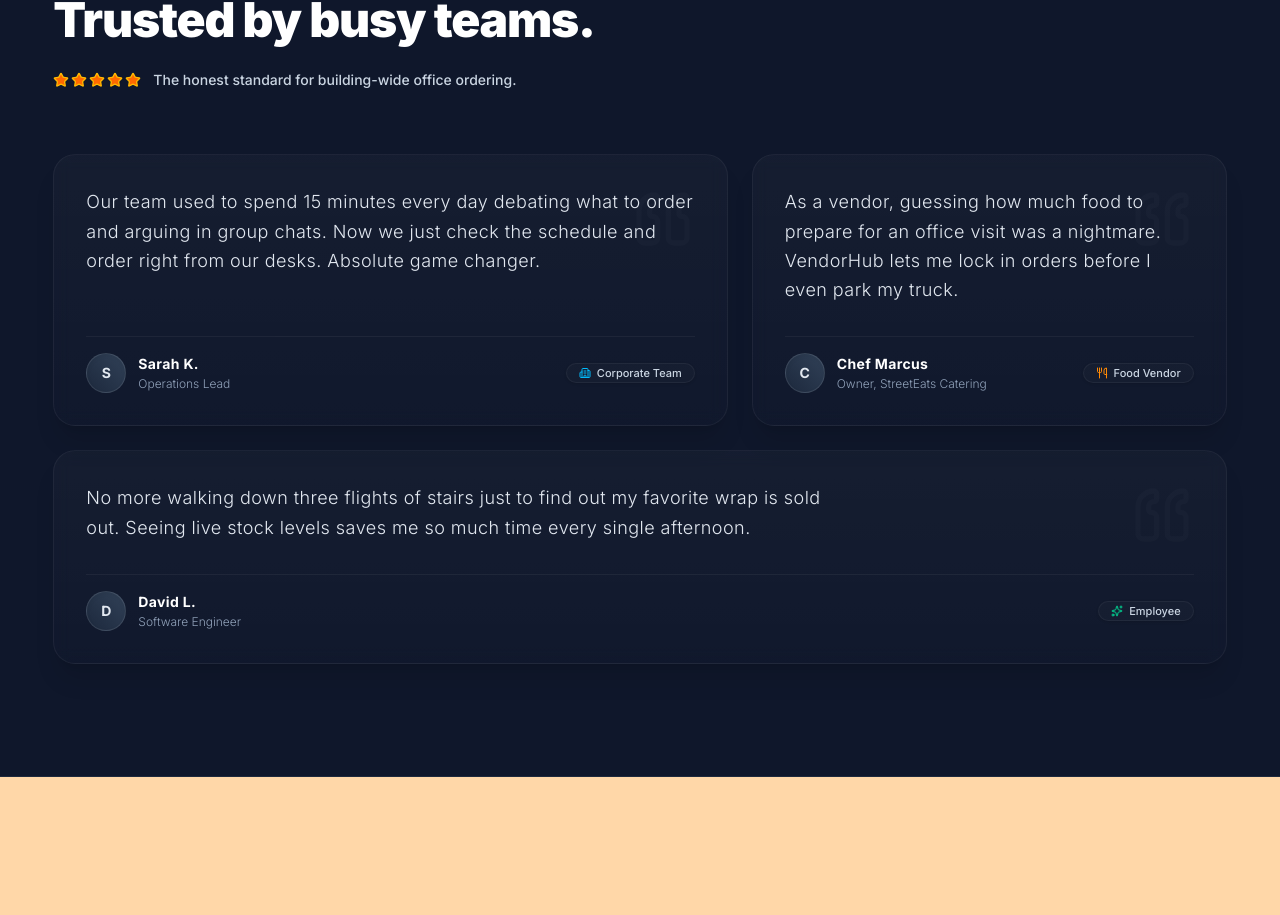
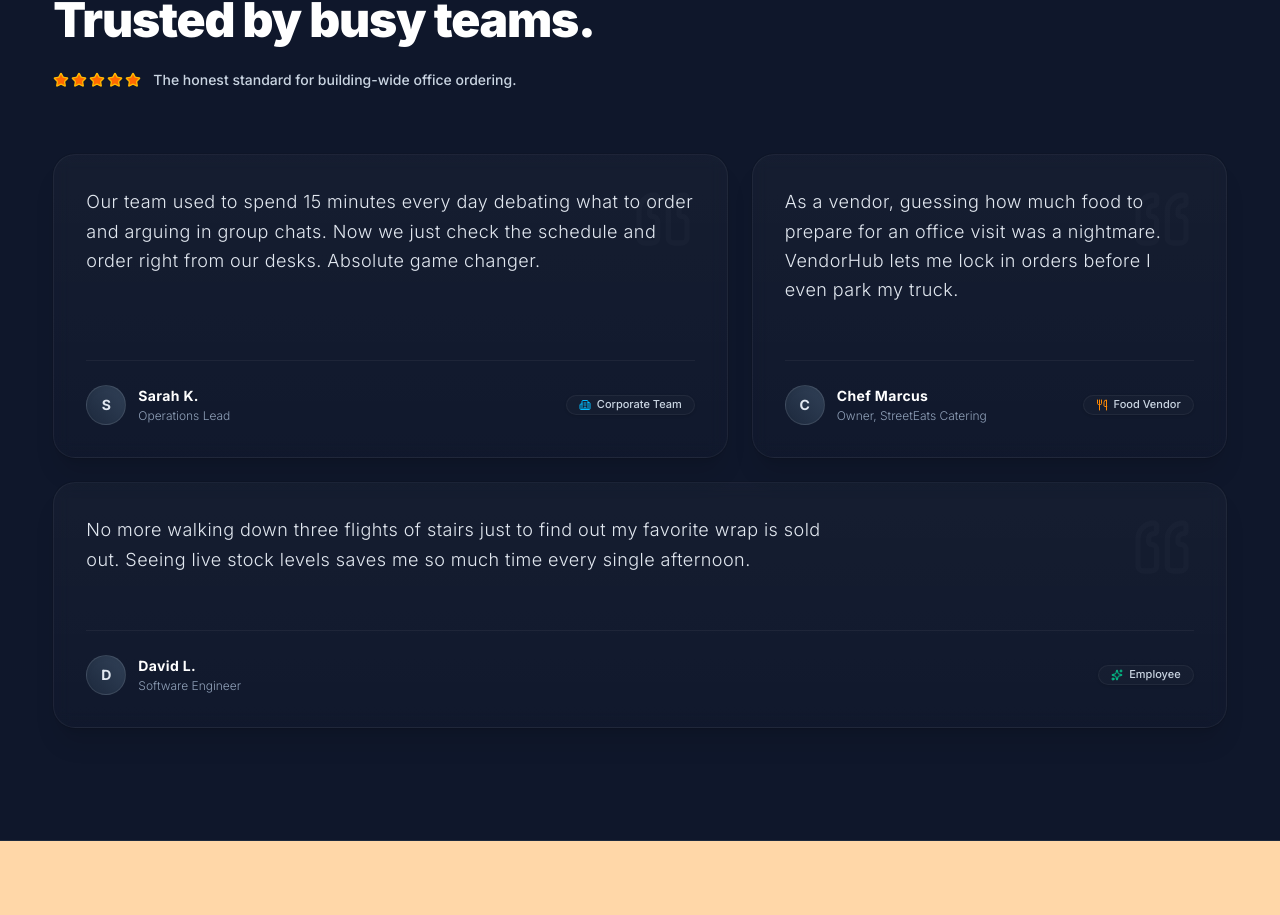
Before and after one commit to AmaliTech-Training-Academy/VendorHub-Frontend, a Next.js app: page / in a window 1280 px wide. Shown: the part 3220-4135 px from the top of the page. Built offline with nearby package versions, Linux system fonts and the light colour scheme.

Commit message:
feat: enhance TestimonialsSection with Card component and Avatar image support

```diff
--- a/components/landing/TestimonialsSection.tsx
+++ b/components/landing/TestimonialsSection.tsx
@@ -2,7 +2,8 @@
 
 import { Star, Quote, Building2, Utensils, Sparkles } from "lucide-react";
 import { Badge } from "../ui/badge";
-import { Avatar, AvatarFallback } from "../ui/avatar";
+import { Avatar, AvatarImage, AvatarFallback } from "../ui/avatar";
+import { Card, CardContent, CardFooter } from "../ui/card";
 
 export default function TestimonialsSection() {
   const reviews = [
@@ -12,8 +13,8 @@ export default function TestimonialsSection() {
       author: "Sarah K.",
       role: "Operations Lead",
       tag: "Corporate Team",
+      avatarUrl: "",
       icon: <Building2 className="w-3.5 h-3.5 text-sky-400" />,
-      // Extra styling flags for bento layout composition variation
       gridSpan: "md:col-span-2 lg:col-span-7",
       accentGlow: "from-sky-500/10 to-transparent",
     },
@@ -23,6 +24,7 @@ export default function TestimonialsSection() {
       author: "Chef Marcus",
       role: "Owner, StreetEats Catering",
       tag: "Food Vendor",
+      avatarUrl: "",
       icon: <Utensils className="w-3.5 h-3.5 text-orange-400" />,
       gridSpan: "md:col-span-1 lg:col-span-5",
       accentGlow: "from-orange-500/10 to-transparent",
@@ -33,6 +35,7 @@ export default function TestimonialsSection() {
       author: "David L.",
       role: "Software Engineer",
       tag: "Employee",
+      avatarUrl: "",
       icon: <Sparkles className="w-3.5 h-3.5 text-emerald-400" />,
       gridSpan: "md:col-span-3 lg:col-span-12",
       accentGlow: "from-emerald-500/5 to-transparent",
@@ -72,28 +75,31 @@ export default function TestimonialsSection() {
 
         <div className="grid grid-cols-1 md:grid-cols-3 lg:grid-cols-12 gap-6 w-full">
           {reviews.map((item, index) => (
-            <div
+            <Card
               key={index}
-              className={`group relative bg-linear-to-b from-white/3 to-white/1 border border-white/5 p-8 rounded-3xl shadow-xl transition-all duration-500 hover:-translate-y-1.5 hover:shadow-2xl hover:border-white/10 flex flex-col justify-between overflow-hidden backdrop-blur-sm ${item.gridSpan}`}
+              className={`group relative bg-transparent bg-linear-to-b from-white/3 to-white/1 border border-white/5 p-8 rounded-3xl shadow-xl transition-all duration-500 hover:-translate-y-1.5 hover:shadow-2xl hover:border-white/10 flex flex-col justify-between overflow-hidden backdrop-blur-sm ${item.gridSpan}`}
             >
-              {/* Internal abstract gradient accent that glows upon hovering */}
               <div
                 className={`absolute -right-20 -top-20 w-48 h-48 bg-linear-to-br ${item.accentGlow} rounded-full blur-3xl opacity-0 group-hover:opacity-100 transition-opacity duration-700 pointer-events-none`}
               />
 
-              {/* Decorative Large Modern Floating Quote Component */}
               <Quote className="absolute right-8 top-8 w-16 h-16 text-white/1.5 group-hover:text-white/3 group-hover:scale-110 transition-all duration-500 transform rotate-180 pointer-events-none" />
 
-              {/* Core Testimonial Quote */}
-              <p className="text-base sm:text-lg text-slate-200 font-light tracking-wide leading-relaxed mb-8 max-w-3xl relative z-10 antialiased">
-                {item.quote}
-              </p>
+              <CardContent className="p-0 mb-8 max-w-3xl relative z-10">
+                <p className="text-base sm:text-lg text-slate-200 font-light tracking-wide leading-relaxed antialiased">
+                  {item.quote}
+                </p>
+              </CardContent>
 
-              {/* Reviewer Profile Identity Footer Area */}
-              <div className="flex items-center justify-between gap-4 pt-4 border-t border-white/5 relative z-10 mt-auto">
+              <CardFooter className="p-0 flex items-center justify-between gap-4 pt-4 border-t border-white/5 relative z-10 mt-auto bg-transparent">
                 <div className="flex items-center gap-3">
                   <Avatar className="size-10 border border-white/10 bg-linear-to-tr from-slate-800 to-slate-700 text-sm text-slate-200 shadow-inner transition-all duration-300 group-hover:from-slate-700 group-hover:to-slate-600">
-                    <AvatarFallback className="bg-transparent font-bold text-inherit">
+                    <AvatarImage
+                      src={item.avatarUrl}
+                      alt={item.author}
+                      className="object-cover"
+                    />
+                    <AvatarFallback className="bg-transparent font-bold text-inherit flex items-center justify-center w-full h-full">
                       {item.author.charAt(0)}
                     </AvatarFallback>
                   </Avatar>
@@ -114,8 +120,8 @@ export default function TestimonialsSection() {
                   {item.icon}
                   {item.tag}
                 </Badge>
-              </div>
-            </div>
+              </CardFooter>
+            </Card>
           ))}
         </div>
       </div>
```
